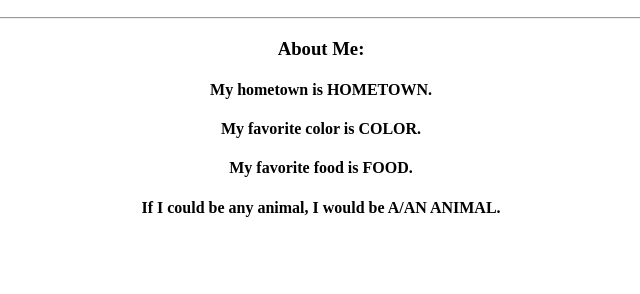
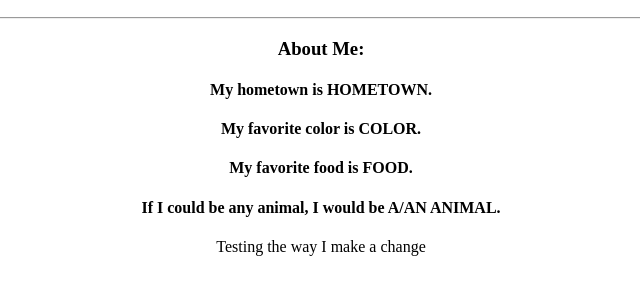
Before and after one commit to GitHub-Manny/Intro-Repo, a plain HTML site: page index.html in a window 1280 px wide. Shown: the part 110-404 px from the top of the page, without its empty margins (319-959 px from the left). Drawn offline with Linux system fonts and the light colour scheme.

Commit message:
Testing the way I make a change

```diff
--- a/index.html
+++ b/index.html
@@ -15,6 +15,7 @@
 					<h4>My favorite color is COLOR.</h4>
 					<h4>My favorite food is FOOD.</h4>
 					<h4>If I could be any animal, I would be A/AN ANIMAL.</h4>
+                    <p>Testing the way I make a change</p>
 			</div>
 		  </body>
 		</html>
```
